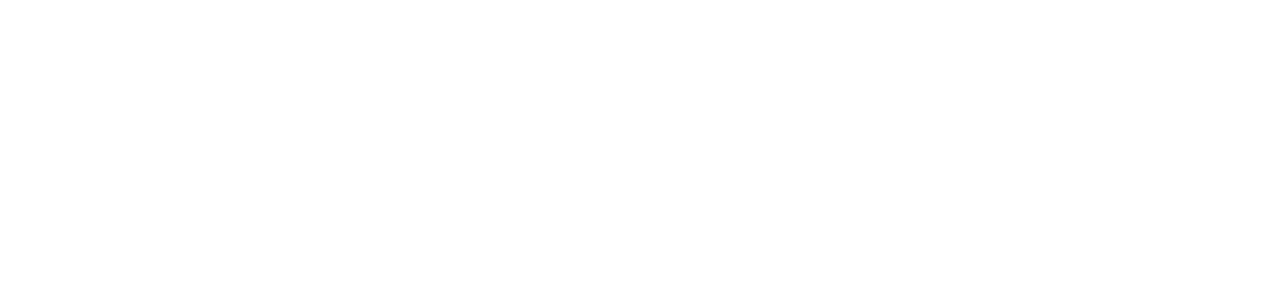
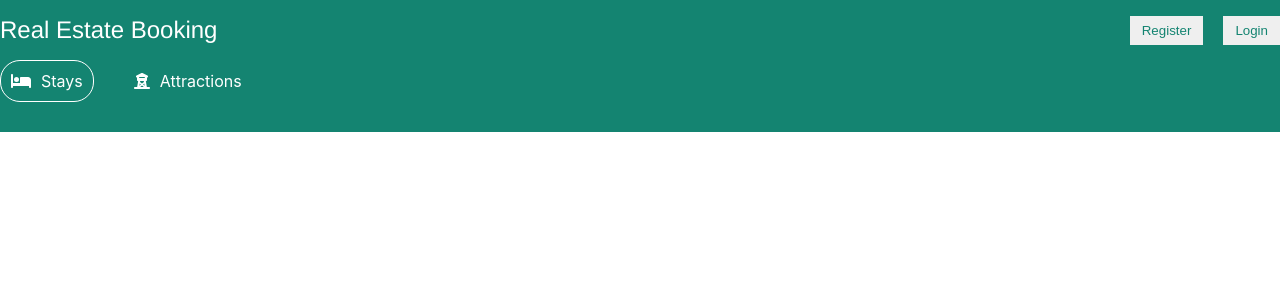
Before and after one commit to ognjenp97/project_2, a React (Create React App) app: page /hotels in a window 1280 px wide. Before the commit this address had no page. Shown: the top 300 px of the page. Built offline with nearby package versions, Linux system fonts and the light colour scheme.

Commit message:
Edited search bar and created header for hotels page

```diff
--- a/src/App.js
+++ b/src/App.js
@@ -1,11 +1,13 @@
 import { BrowserRouter, Routes, Route } from "react-router-dom";
 import Home from "./pages/home/Home";
+import List from "./pages/list/List";
 
 function App() {
   return (
     <BrowserRouter>
       <Routes>
         <Route path="/" element={<Home />} />
+        <Route path="/hotels" element={<List />} />
       </Routes>
     </BrowserRouter>
   );
--- a/src/components/header/Header.js
+++ b/src/components/header/Header.js
@@ -10,7 +10,7 @@
 import "react-date-range/dist/theme/default.css";
 import { format } from "date-fns";
 
-const Header = () => {
+const Header = ({ type }) => {
   const [openDate, setOpenDate] = useState(false);
   const [date, setDate] = useState([
     {
@@ -30,7 +30,7 @@
     setOptions((prev) => {
       return {
         ...prev,
-        [name]: operation == "i" ? options[name] + 1 : options[name] - 1,
+        [name]: operation === "i" ? options[name] + 1 : options[name] - 1,
       };
     });
   };
@@ -48,7 +48,11 @@
             <span>Attractions</span>
           </div>
         </div>
-        <h1 className="headerTitle">A lifetime of discounts? It's Genius.</h1>
+        {type !== "list" && (
+          <>
+            <h1 className="headerTitle">
+              A lifetime of discounts? It's Genius.
+            </h1>
             <p className="headerDesc">
               Save at least 10% on stays worldwide, from relaxing retreats to
               off-grid adventures
@@ -100,7 +104,9 @@
                         >
                           -
                         </button>
-                    <span className="optionCounterNumber">{options.adult}</span>
+                        <span className="optionCounterNumber">
+                          {options.adult}
+                        </span>
                         <button
                           className="optionCounterButton"
                           onClick={() => handleOption("adult", "i")}
@@ -140,7 +146,9 @@
                         >
                           -
                         </button>
-                    <span className="optionCounterNumber">{options.room}</span>
+                        <span className="optionCounterNumber">
+                          {options.room}
+                        </span>
                         <button
                           className="optionCounterButton"
                           onClick={() => handleOption("room", "i")}
@@ -156,6 +164,8 @@
                 <button className="headerSearchBtn">Search</button>
               </div>
             </div>
+          </>
+        )}
       </div>
     </div>
   );
--- /dev/null
+++ b/src/pages/list/List.js
@@ -0,0 +1,14 @@
+import React from "react";
+import Navbar from "../../components/navbar/Navbar";
+import Header from "../../components/header/Header";
+
+const List = () => {
+  return (
+    <div>
+      <Navbar />
+      <Header type="list" />
+    </div>
+  );
+};
+
+export default List;
```
Lines whose indentation alone changed are shown as unchanged.
